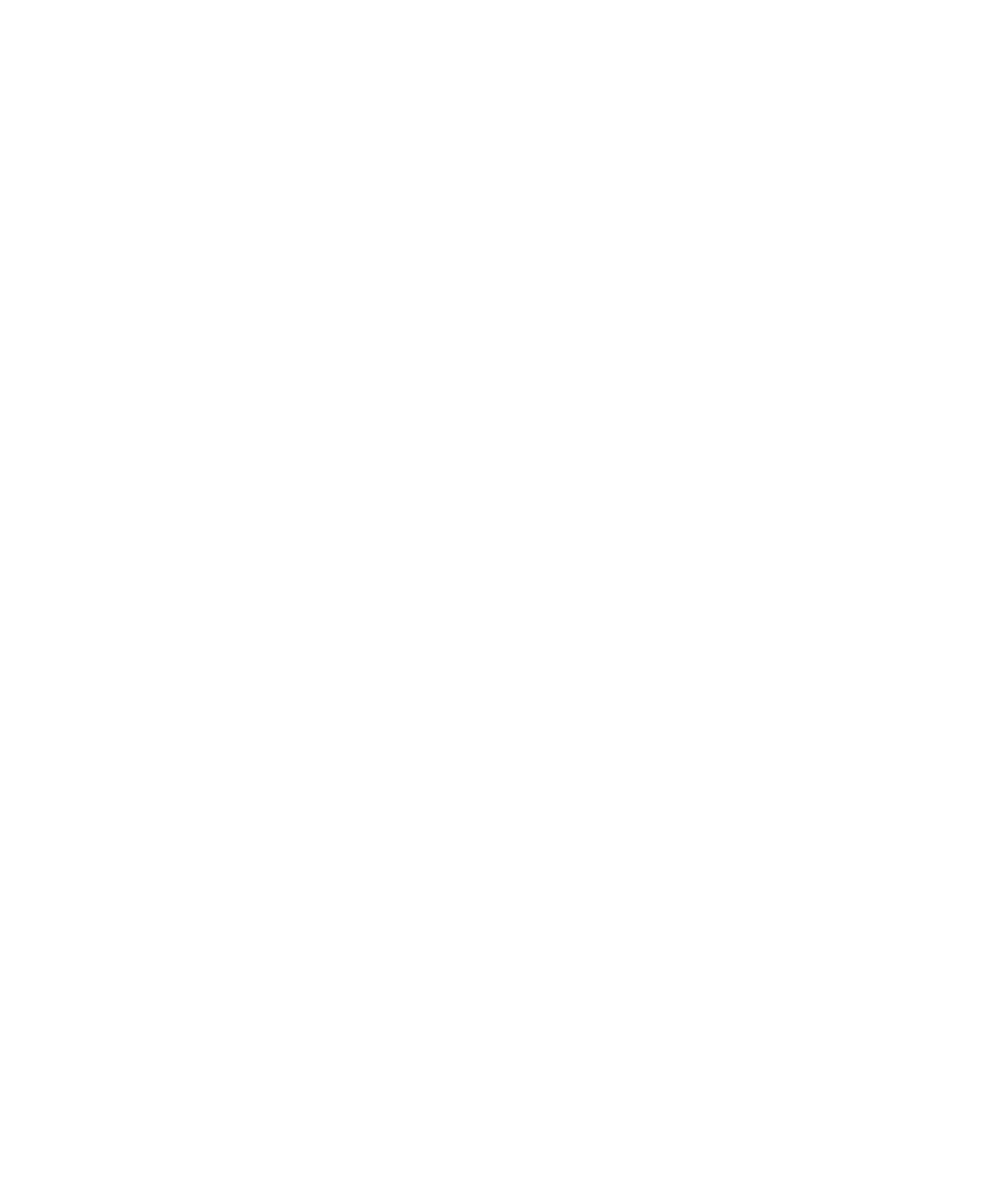
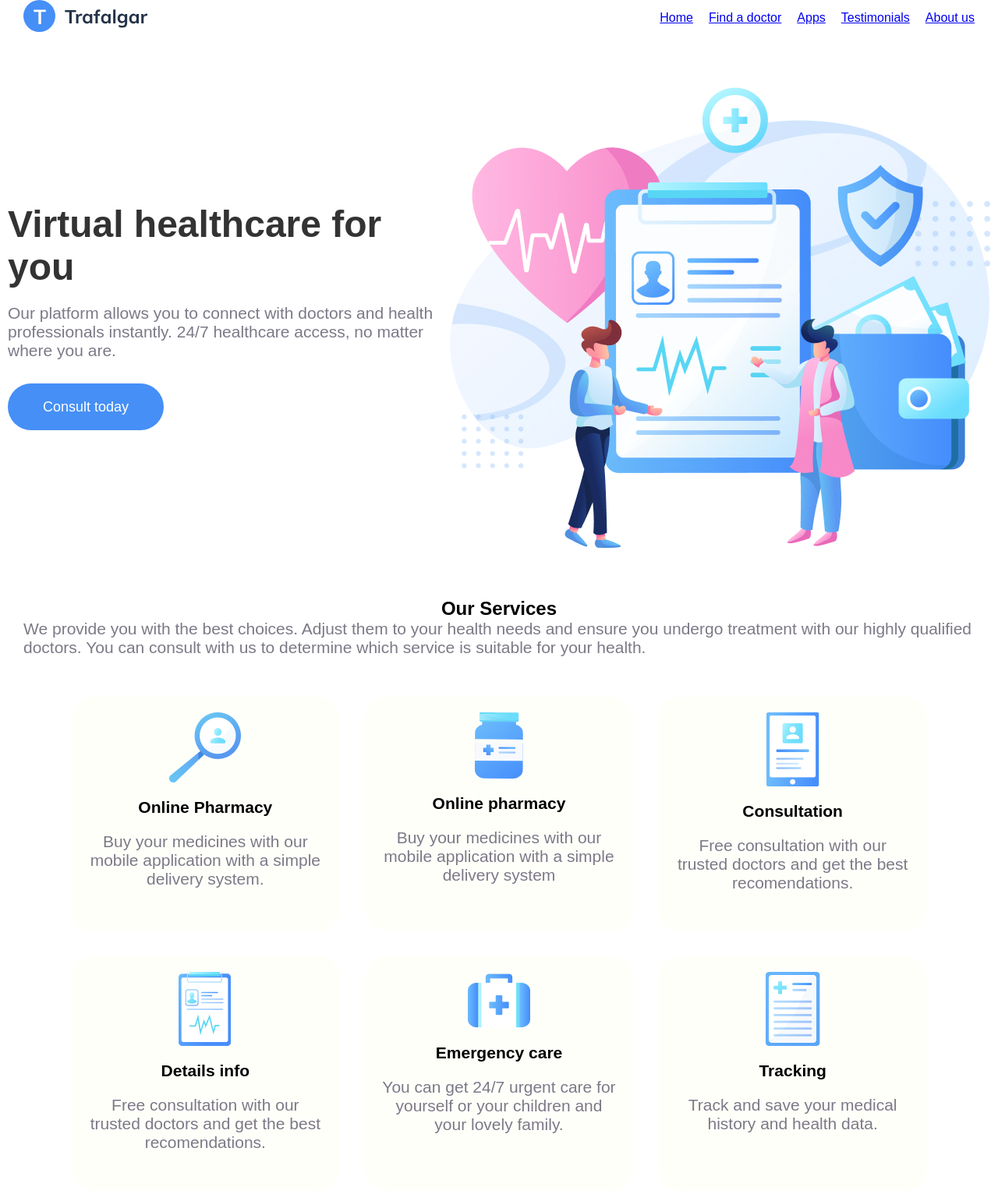
Before and after one commit to sheraliortiqboyev4-del/Trafalgar, a plain HTML site: page index.html in a window 1280 px wide. Shown: the whole page at 78% size. Before the commit the page ends 800 px from the top, so only its background shows below. Drawn offline with Linux system fonts and the light colour scheme.

Commit message:
Initial commit

```diff
--- a/index.html
+++ b/index.html
@@ -1,21 +1,91 @@
 <!DOCTYPE html>
 <html lang="en">
+
 <head>
     <meta charset="UTF-8">
     <meta name="viewport" content="width=device-width, initial-scale=1.0">
-    <title>Trafalgar</title>
-<link rel="stylesheet" href="./style.css">
-
+    <title>Document</title>
+    <link rel="stylesheet" href="style.css">
 </head>
 
 <body>
+    <header>
+        <div class="container navbar">
+            <div class="logo">
+                <img src="logo.svg" alt="logo">
+            </div>
+            <nav>
+                <ul>
+                    <li><a href="#">Home</a></li>
+                    <li><a href="#">Find a doctor</a></li>
+                    <li><a href="#">Apps</a></li>
+                    <li><a href="#">Testimonials</a></li>
+                    <li><a href="#">About us</a></li>
+                </ul>
+            </nav>
+        </div>
+    </header>
+    <div class="container content">
+        <div class="text-box">
+            <h1 class="h111">Virtual healthcare for you</h1>
+            <p>Our platform allows you to connect with doctors and health professionals
+                instantly. 24/7 healthcare access, no matter where you are.</p>
+            <a href="#" class="hero-btn">Consult today</a>
+        </div>
+        <div class="img-box">
+            <img src="tepadagi.png" class="IMG-BOX">
+        </div>
+    </div>
+    <div class="our-services">
+        <div class="container">
+            <h2 class="our-services">Our Services</h2>
+
+                <p class="our-description">
+                    We provide you with the best choices. Adjust them to your health needs and ensure you undergo
+                    treatment with
+                    our highly qualified doctors. You can consult with us to determine which service is suitable for
+                    your
+                    health.
+                </p>
+        </div>
+        <div class="services-box">
+            <ul class="services-list">
+                <li>
+                    <img src="service1.png" alt="icon1">
+                    <h3>Online Pharmacy</h3>
+                    <p>Buy your medicines with our mobile application with a simple delivery system.</p>
+                </li>
+
+                <li>
+                    <img src="service2.svg" alt="icon2">
+                    <h3>Online pharmacy</h3>
+                    <p>Buy your medicines with our mobile application with a simple delivery system</p>
+                </li>
+
+                <li>
+                    <img src="service3.png" alt="icon3">
+                    <h3>Consultation</h3>
+                    <p>Free consultation with our trusted doctors and get the best recomendations.</p>
+                </li>
 
 
+                <li>
+                    <img src="service4.svg" alt="icon4">
+                    <h3>Details info</h3>
+                    <p>Free consultation with our trusted doctors and get the best recomendations.</p>
+                </li>
+
+                <li>
+                    <img src="service5.png" alt="icon5">
+                    <h3>Emergency care</h3>
+                    <p>You can get 24/7 urgent care for yourself or your children and your lovely family.</p>
+                </li>
 
 
-
-
-
-</body>
-
-</html>
+                <li>
+                    <img src="service6.png" alt="icon6">
+                    <h3>Tracking</h3>
+                    <p>Track and save your medical history and health data.</p>
+                </li>
+            </ul>
+        </div>
--- a/style.css
+++ b/style.css
@@ -0,0 +1,111 @@
+* {
+    padding: 0;
+    margin: 0;
+    box-sizing: border-box;
+}
+
+header {
+    color: #fff;
+}
+
+body {
+    font-family: Arial, sans-serif;
+}
+
+
+
+nav ul {
+    list-style: none;
+    display: flex;
+    gap: 20px;
+}
+
+.container {
+    margin: 0 auto;
+    padding-inline: 20px;
+    max-width: 1260px;
+    gap: 20px;
+
+}
+
+.navbar {
+    display: flex;
+    justify-content: space-between;
+    align-items: center;
+}
+
+.content {
+    display: flex;
+    justify-content: space-between;
+    align-items: center;
+    padding: 60px 0;
+    background: #ffffff;
+    gap: 20px;
+}
+
+.h111 {
+    font-size: 48px;
+    margin-bottom: 20px;
+    color: #333;
+    font-weight: bold;
+}
+
+p {
+    font-size: 21px;
+    margin-bottom: 30px;
+    color: #7D7987;
+    line-height: 24px;
+}
+
+.hero-btn {
+    text-decoration: none;
+    background: #458FF6;
+    width: 200px;
+    height: 60px;
+    color: #fff;
+    justify-content: center;
+    align-items: center;
+    border-radius: 55px;
+    font-size: 18px;
+    -webkit-border-radius: 55px;
+    -moz-border-radius: 55px;
+    -ms-border-radius: 55px;
+    -o-border-radius: 55px;
+    line-height: 60px;
+    display: flex;
+    gap: 30px;
+}
+h2.our-services {
+    text-align: center;
+}
+
+.services-list {
+    text-align: center;
+    list-style: none;
+    display: grid;
+    grid-template-columns: 1fr 1fr 1fr;
+    font-size: 18px;
+    max-width: 1120px;
+    justify-content: center;
+    margin: 0 auto;
+    padding: 10px 0;
+    gap: 30px;
+    background-color: #ffffff;
+    border: 10px solid #ffffff;
+    border-radius: 20px;
+}
+
+.services-list li {
+    display: flex;
+    flex-direction: column;
+    align-items: center;
+    gap: 20px;
+    padding: 20px;
+    border: 1px solid #ffffff;
+    border-radius: 30px;
+    background-color: #fffffa;
+    -webkit-border-radius: 30px;
+    -moz-border-radius: 30px;
+    -ms-border-radius: 30px;
+    -o-border-radius: 30px;
+}
```
Also changed, not shown: logo.svg (added), service1.png (added), service2.svg (added), service3.png (added), service4.svg (added), service5.png (added), service6.png (added), tepadagi.png (added).
